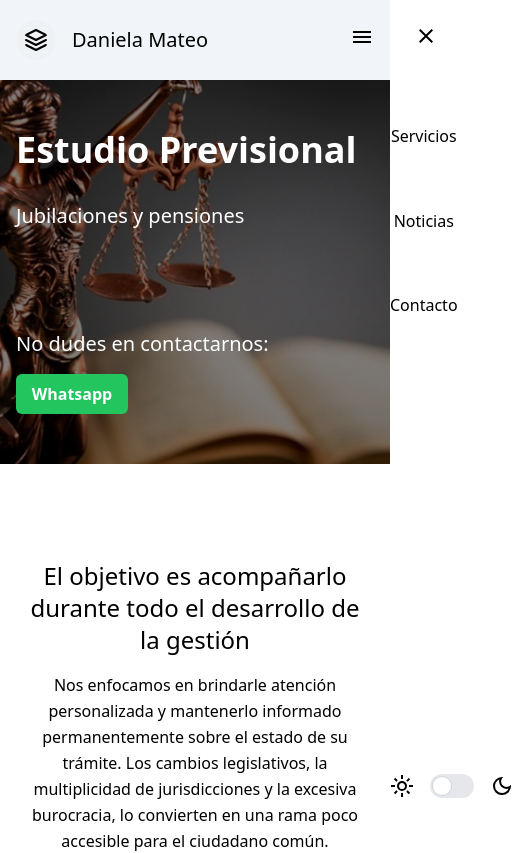
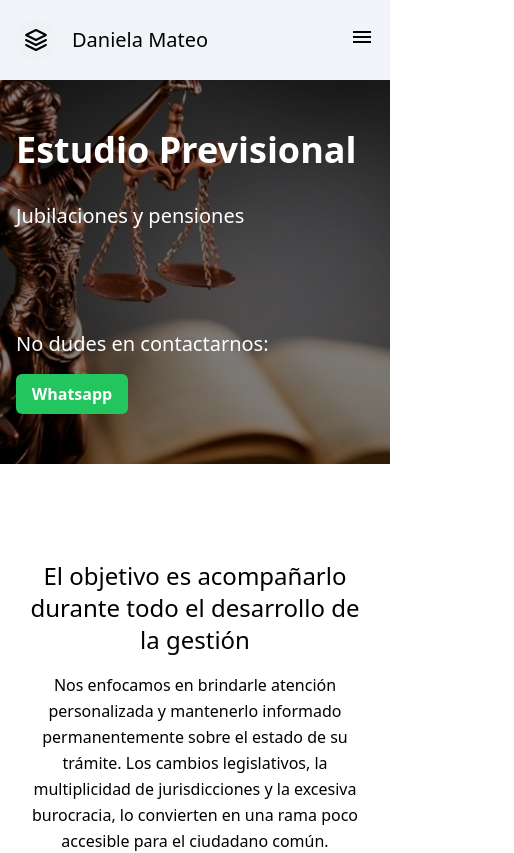
Before and after one commit to Juliansv/lawyer-website-v1, a Next.js app: page / in a window 390 px wide. Shown: the top 853 px of the page, 514 px wide, since content can reach past the window. Built offline with nearby package versions, Linux system fonts and the light colour scheme.

Commit message:
fix mobile menu glitch

```diff
--- a/app/components/Header.tsx
+++ b/app/components/Header.tsx
@@ -84,10 +84,10 @@ const MobileMenu = () => {
 			</button>
 			<nav
 				className={`${
-					!isOpen ? "!w-0" : "w-72"
-				} transition-all duration-200 flex gap-2 lg:w-2/5 flex-wrap text-base md:ml-auto flex-col absolute h-screen z-30 top-0 right-0 bg-white dark:bg-black`}
+					!isOpen ? "w-0 opacity-0" : "w-72 opacity-100"
+				} transition-all duration-200 flex gap-2 lg:w-2/5 flex-wrap text-base md:ml-auto flex-col absolute h-[100svh] z-30 top-0 right-0 bg-white dark:bg-black`}
 			>
-				<div className={` flex w-full p-6`}>
+				<div className={`${!isOpen && "hidden"} flex w-full p-6`}>
 					<button onClick={() => setIsOpen(false)}>
 						<svg
 							xmlns="http://www.w3.org/2000/svg"
@@ -102,11 +102,11 @@ const MobileMenu = () => {
 					</button>
 				</div>
 				<div
-					className={`flex flex-col gap-4 items-center h-1/3 justify-evenly`}
+					className={`${!isOpen && "hidden"} flex flex-col gap-4 items-center h-1/3 justify-evenly`}
 				>
 					<Links />
 				</div>
-				<div className="w-full text-center absolute bottom-10">
+				<div className={`${!isOpen && "hidden"} w-full text-center absolute bottom-10`}>
 					<ToggleTheme />
 				</div>
 			</nav>
```
